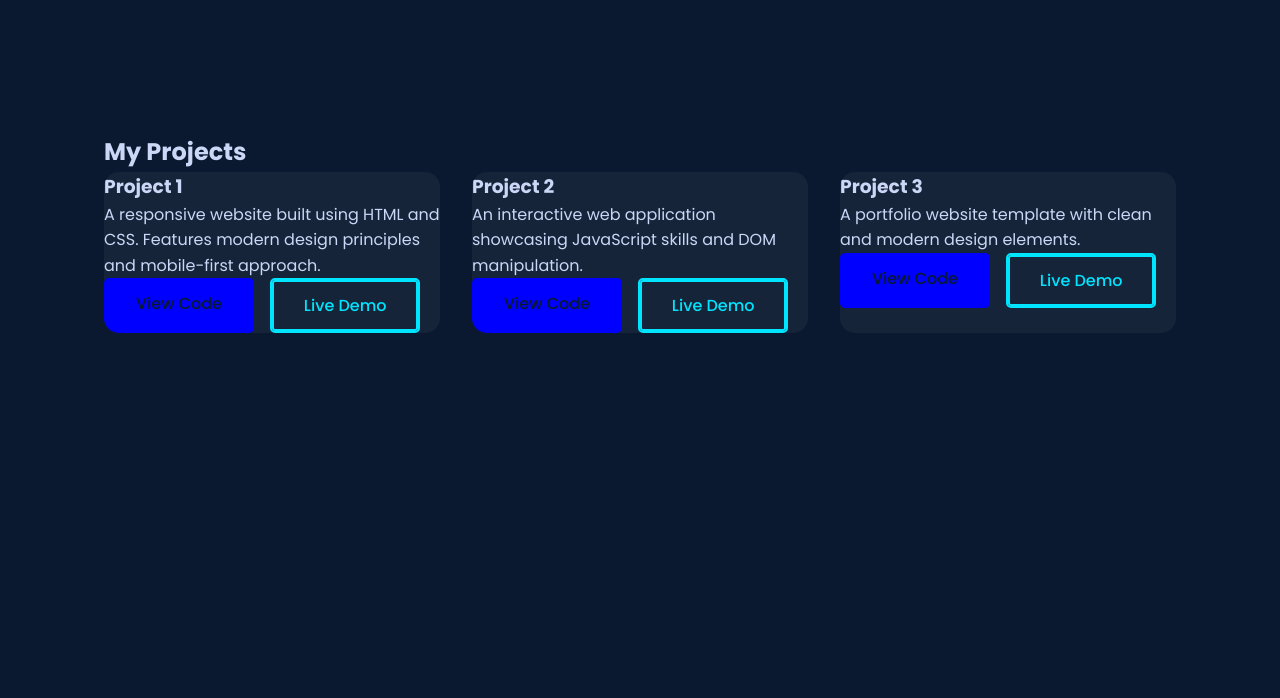
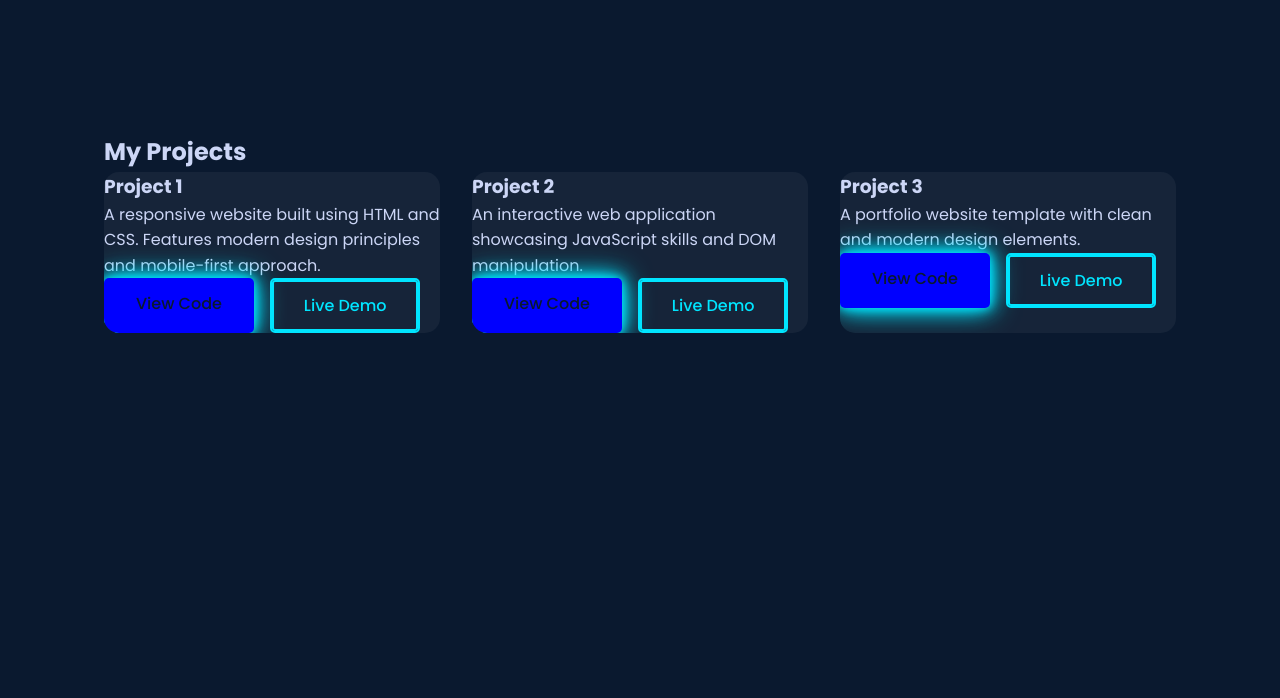
Before and after one commit to Rajkoli145/Portfolio-Website, a website: page projects.html in a window 1280 px wide. Shown: the part 102-800 px from the top of the page. Drawn offline with Linux system fonts and the light colour scheme.

Commit message:
Update send message button color to blue and add neon effect

```diff
--- a/style.css
+++ b/style.css
@@ -202,7 +202,10 @@ body {
     font-size: 1.1rem;
     max-width: 600px;
 }
-
+.btn.primary-btn {
+    background-color: blue;
+    box-shadow: 0 0 10px #00e5ff, 0 0 20px #00e5ff, 0 0 30px #00e5ff;
+}
 .cta-buttons {
     display: flex;
     gap: 1.5rem;
```
